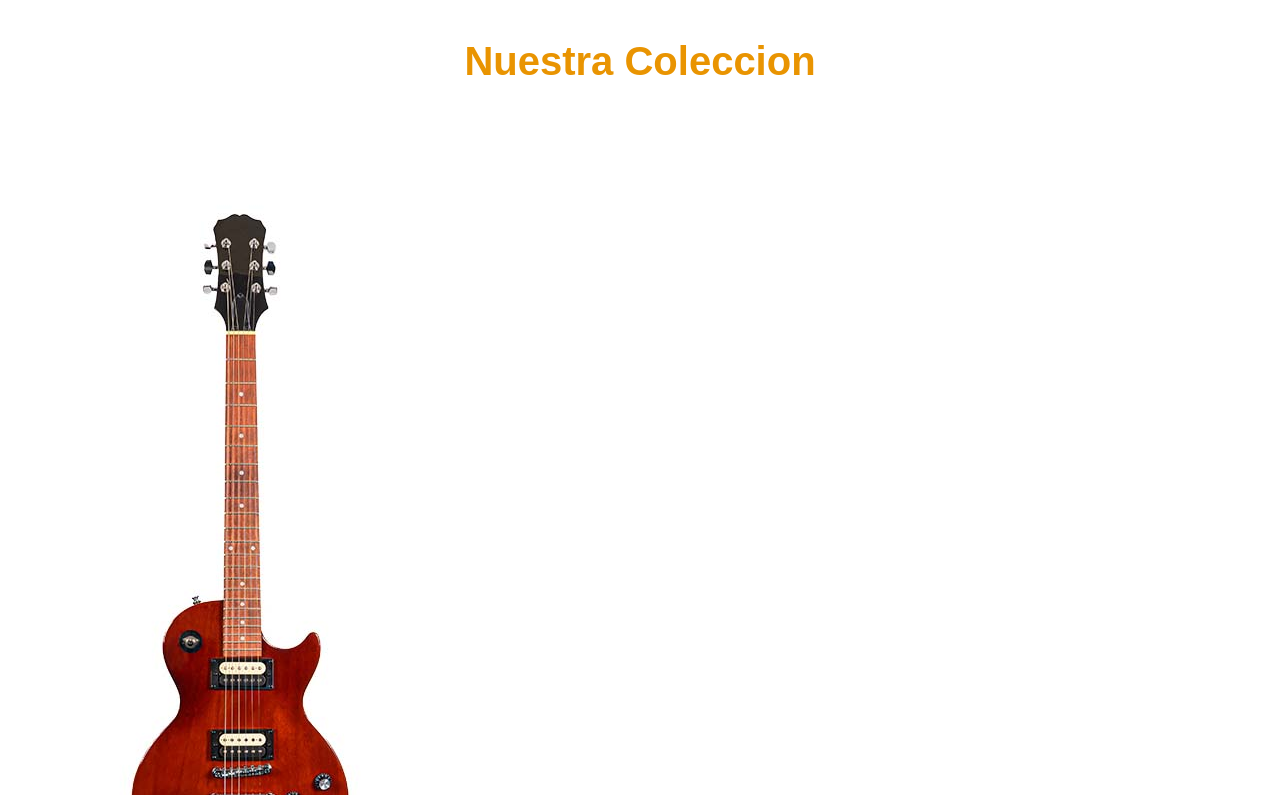
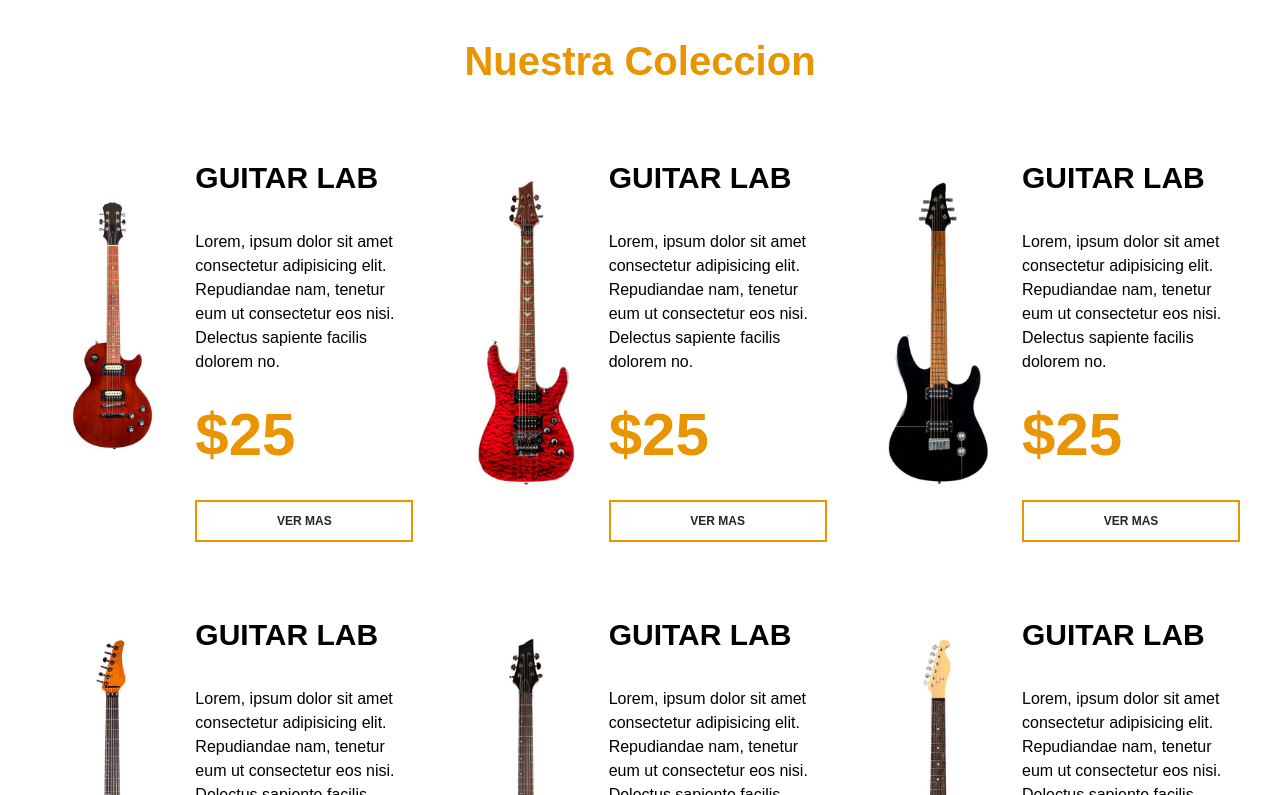
Before and after one commit to abinadiS/webGuitarra, a React (Vite) app: page / in a window 1280 px wide. Shown: the part 605-1400 px from the top of the page. Built offline with nearby package versions, Linux system fonts and the light colour scheme.

Commit message:
añadiendo stilos al main, seccion de guitarras

```diff
--- /dev/null
+++ b/src/components/main.css
@@ -0,0 +1,52 @@
+.productos__grid{
+    display: grid;
+    gap: 4rem;
+}
+@media (min-width: 768px){
+    .productos__grid{
+        grid-template-columns: repeat(2,1fr);
+    }
+}
+@media (min-width: 1200px){
+    .productos__grid{
+        grid-template-columns: repeat(3,1fr);
+    }
+}
+
+.producto{
+    display: grid;
+    grid-template-columns: 2fr 3fr;
+    column-gap: 1rem;
+    align-items: center;
+}
+.producto__nombre{
+    font-size: 3rem;
+    text-transform: uppercase;
+}
+.producto__descripcion{
+    font-size: 1.6rem;
+}
+.producto__precio{
+    color:var(--primary);
+    font-weight: 900;
+    font-size: 6rem;
+    margin: 0;
+}
+.producto__enlace{
+    text-decoration: none;
+    margin-top: 2rem;
+    display: block;
+    color:var(--negro);
+    padding:1rem 5rem;
+    border: 2px solid var(--primary);
+    text-align: center;
+    font-size: 1.2rem;
+    text-transform: uppercase;
+    font-weight: 900;
+    transition-property: background-color;
+    transition-duration: 0.3s;
+}
+.producto__enlace:hover{
+    background-color: var(--primary);
+    color: var(--blanco);
+}
--- a/src/components/main.jsx
+++ b/src/components/main.jsx
@@ -1,5 +1,6 @@
 import Producto from "./productomain";
 import images from "../assets/images";
+import './main.css';
 const Main = () =>{
     return(
         <main className="productos productos__contenedor">
@@ -54,7 +55,6 @@ const Main = () =>{
                 imagen={images.guitar12} nombre="Guitar lab"
                 precio="$25"
                 enlace="#"/>
-
             </div>
         </main>
     )
--- a/src/index.css
+++ b/src/index.css
@@ -20,12 +20,12 @@ body{
 img{
   max-width: 100%;
 }
-[class$="contenedor"]{
+[class*="contenedor"]{
   max-width: 120rem;
   margin: 0 auto;
   width: 95%;
 }
-[class$="heading"]{
+[class*="heading"]{
   font-size: 4rem;
   text-align: center;
   font-weight: 900;
```
